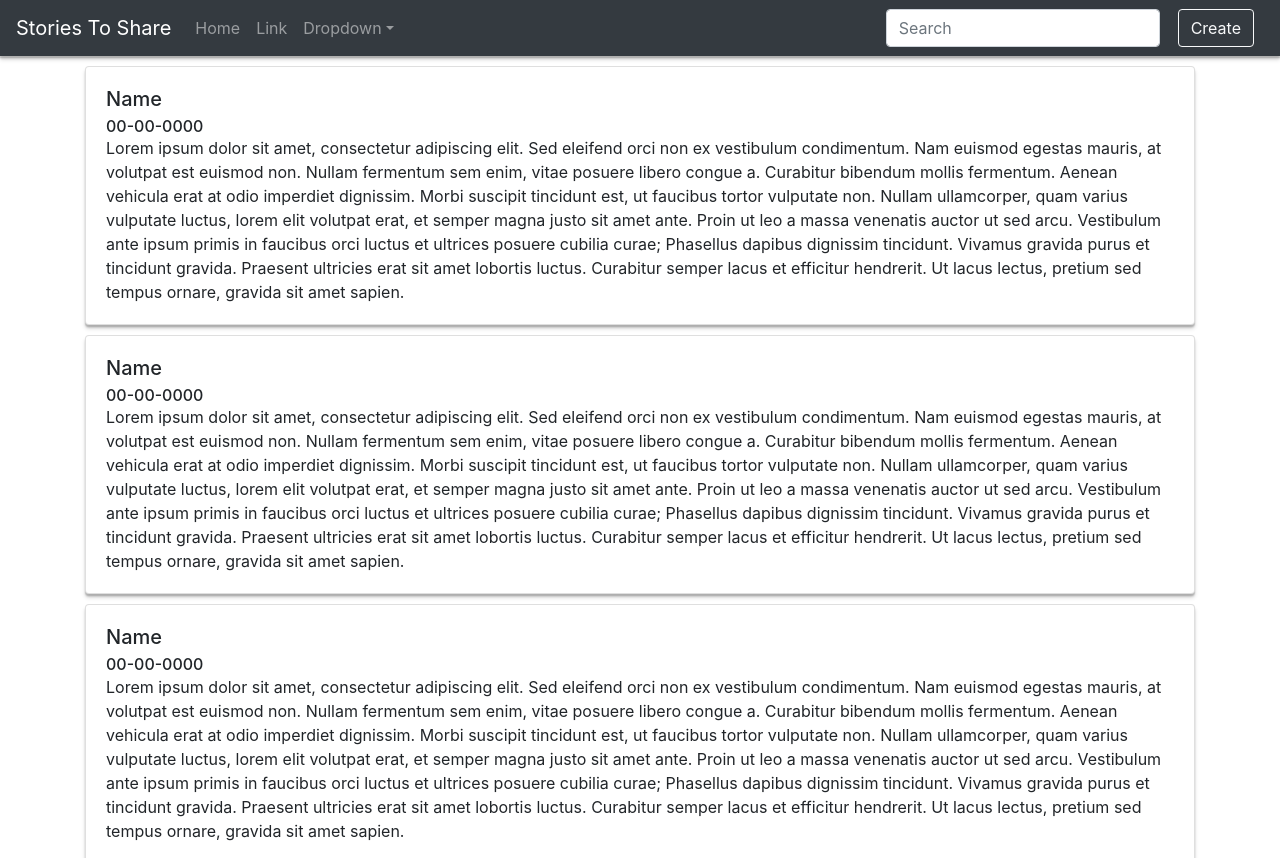
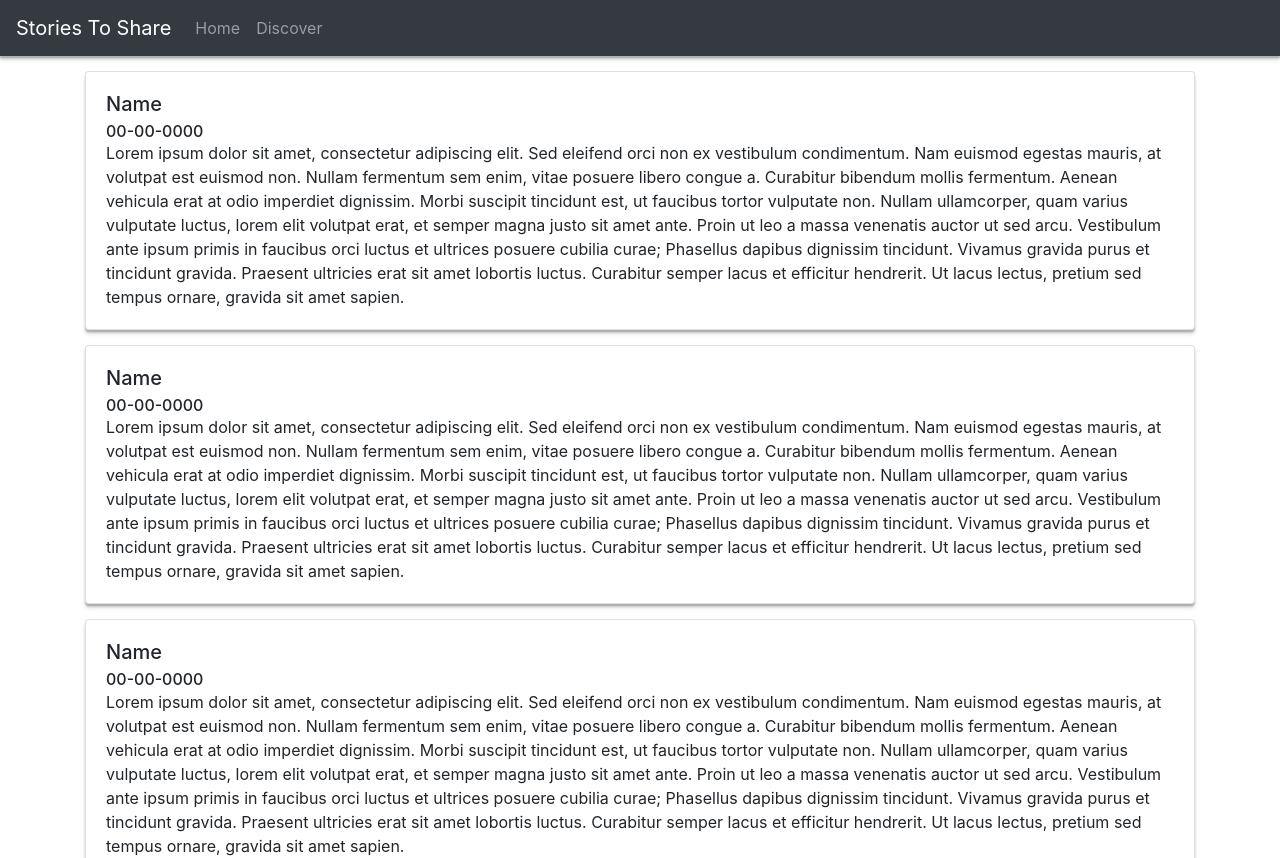
Before and after one commit to njahn98/StoriesToShare, a React (Create React App) app in the folder client/: page / in a window 1280 px wide. Shown: the top 858 px of the page. Built offline with nearby package versions, Linux system fonts and the light colour scheme.

Commit message:
Updated Story with StoriesWrapper

```diff
--- a/client/package.json
+++ b/client/package.json
@@ -8,6 +8,7 @@
     "@testing-library/user-event": "^7.2.1",
     "react": "^16.13.1",
     "react-dom": "^16.13.1",
+    "react-router-dom": "^5.2.0",
     "react-scripts": "3.4.3"
   },
   "scripts": {
--- a/client/src/App.css
+++ b/client/src/App.css
@@ -13,10 +13,6 @@
   margin: inherit;
 }
 
-.stories > *{
-  margin-top: 10px;
-}
-
 .App-header {
   background-color: #282c34;
   min-height: 100vh;
--- a/client/src/App.js
+++ b/client/src/App.js
@@ -1,41 +1,36 @@
+//import React Components
 import React, { useEffect, useState } from "react";
-import { Container } from 'react-bootstrap';
+//import React Router Components
+import { BrowserRouter as Router, Route } from 'react-router-dom';
+//import Bootstrap Components
+import { Container, Button } from 'react-bootstrap';
+//import CSS
+import "./App.css";
+//import Custom Components
 import Story from './components/Story';
-import Navbar from './components/Navigation';
-import logo from "./logo.svg";
-import "./App.css";
 import Navigation from "./components/Navigation";
+import StoriesWrapper from "./components/StoriesWrapper";
+import Discover from './components/Discover'
+
 
 function App() {
-  const range = (end) => {
-    var start = 0;
-    var ans = [];
-    for (let i = start; i <= end; i++) {
-      ans.push(i);
-    }
-    return ans;
-  }
-
-  const getStories = () => {
-
-  };
-
-  const numStories = 10;
+  const [canSearch, setCanSearch] = useState(false);
 
   return (
-    <div className="App">
-      <Navigation></Navigation>
-      <Container>
-        <div className="stories">
-          {
-            range(numStories).map(i =>
-              <Story></Story>
-            )
-          }
-        </div>
-      </Container>
-    </div>
+    <Router>
+      <div className="App">
+        <Navigation canSearch={canSearch} />
+        <Container>
+          <Route exact path="/">
+            <StoriesWrapper setCanSearch={setCanSearch} />
+          </Route>
+          <Route exact path="/discover">
+            <Discover />
+          </Route>
+        </Container>
+      </div>
+    </Router >
+
   );
 }
-
 export default App;
--- /dev/null
+++ b/client/src/components/Discover.js
@@ -0,0 +1,8 @@
+import React from 'react';
+
+function Discover() {
+    return (
+        <h1>This is the discover page</h1>
+    );
+}
+export default Discover;
--- a/client/src/components/Navigation.js
+++ b/client/src/components/Navigation.js
@@ -1,31 +1,25 @@
+//import React Components
 import React from 'react';
-import { Navbar, Nav, NavDropdown, Form, FormControl, Button } from 'react-bootstrap';
+//import React Router Components
+import Link from 'react-router-dom/Link';
+//import Bootstrap Components
+import { Navbar, Nav, Form, FormControl } from 'react-bootstrap';
+//import CSS
 import './Navigation.css'
+//import Custom Components
 import CreateButton from './CreateButton'
 
-function Navigation() {
+
+function Navigation({ canSearch }) {
     return (
         <Navbar className="box-shadow navbar-dark" bg="dark" expand="lg" sticky='top'>
             <Navbar.Brand href="#home">Stories To Share</Navbar.Brand>
             <Navbar.Toggle aria-controls="basic-navbar-nav" />
             <Navbar.Collapse id="basic-navbar-nav">
                 <Nav className="mr-auto margin">
-                    <Nav.Link href="#home">Home</Nav.Link>
-                    <Nav.Link href="#link">Link</Nav.Link>
-                    <NavDropdown title="Dropdown" id="basic-nav-dropdown">
-                        <NavDropdown.Item href="#action/3.1">Action</NavDropdown.Item>
-                        <NavDropdown.Item href="#action/3.2">Another action</NavDropdown.Item>
-                        <NavDropdown.Item href="#action/3.3">Something</NavDropdown.Item>
-                        <NavDropdown.Divider />
-                        <NavDropdown.Item href="#action/3.4">Separated link</NavDropdown.Item>
-                    </NavDropdown>
+                    <Nav.Link href="/">Home</Nav.Link>
+                    <Nav.Link href="/discover">Discover</Nav.Link>
                 </Nav>
-
-                <Form inline className="margin">
-                    <FormControl type="text" placeholder="Search" className="mr-sm-2" />
-                </Form>
-
-                <CreateButton variant="outline-light"></CreateButton>
             </Navbar.Collapse>
         </Navbar>
     );
--- /dev/null
+++ b/client/src/components/StoriesWrapper.js
@@ -0,0 +1,35 @@
+import React, { useEffect } from 'react';
+import Story from './Story';
+
+
+function StoriesWrapper({ setCanSearch }) {
+    const range = (end) => {
+        var start = 1;
+        var ans = [];
+        for (let i = start; i <= end; i++) {
+            ans.push(i);
+        }
+        return ans;
+    }
+
+    const stories = [];
+
+    const getStories = () => {
+        //call api and get stories
+    };
+
+    const numStories = 10;
+
+    useEffect(() => { setCanSearch(true) }, [])
+
+    return (
+        <div className="stories">
+            {
+                range(numStories).map(i =>
+                    <Story></Story>
+                )
+            }
+        </div>
+    )
+}
+export default StoriesWrapper;
--- /dev/null
+++ b/client/src/components/Story.css
@@ -0,0 +1,3 @@
+.story{
+    margin-top: 15px;
+}
--- a/client/src/components/Story.js
+++ b/client/src/components/Story.js
@@ -1,5 +1,6 @@
 import React, { useState } from 'react';
 import { Card } from 'react-bootstrap';
+import './Story.css';
 
 function Story() {
     var text = "Lorem ipsum dolor sit amet, consectetur adipiscing elit. Sed eleifend orci non ex vestibulum condimentum. Nam euismod egestas mauris, at volutpat est euismod non. Nullam fermentum sem enim, vitae posuere libero congue a. Curabitur bibendum mollis fermentum. Aenean vehicula erat at odio imperdiet dignissim. Morbi suscipit tincidunt est, ut faucibus tortor vulputate non. Nullam ullamcorper, quam varius vulputate luctus, lorem elit volutpat erat, et semper magna justo sit amet ante. Proin ut leo a massa venenatis auctor ut sed arcu. Vestibulum ante ipsum primis in faucibus orci luctus et ultrices posuere cubilia curae; Phasellus dapibus dignissim tincidunt. Vivamus gravida purus et tincidunt gravida. Praesent ultricies erat sit amet lobortis luctus. Curabitur semper lacus et efficitur hendrerit. Ut lacus lectus, pretium sed tempus ornare, gravida sit amet sapien."
@@ -9,7 +10,7 @@ function Story() {
     const [story, setStory] = useState(text);
 
     return (
-        <Card className="box-shadow">
+        <Card className="box-shadow story">
             <Card.Body>
                 <Card.Title>{name}</Card.Title>
                 <Card.Subtitle>{date}</Card.Subtitle>
```
Also changed, not shown: 1 other file (tests, documents, lock files or other folders).
